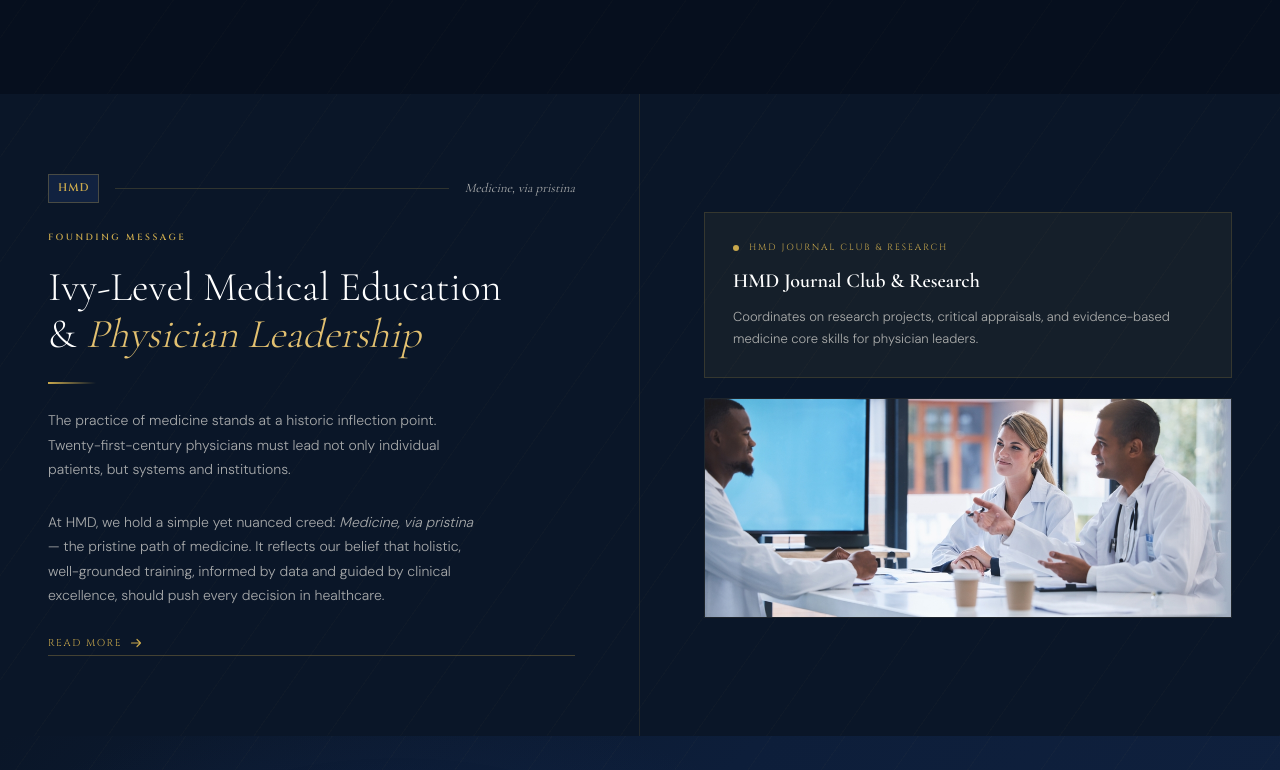
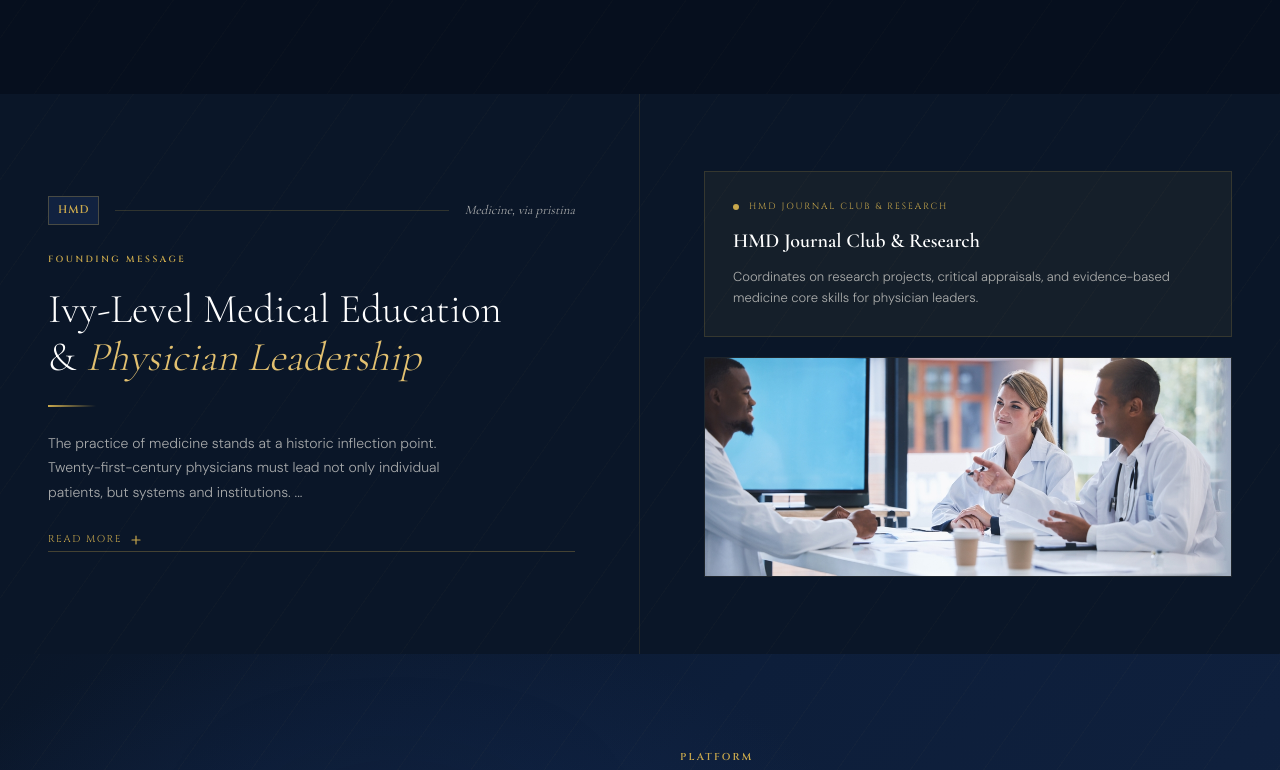
Before and after one commit to abhipatel8675/hmd-app, a Next.js app: page / in a window 1280 px wide. Shown: the part 3470-4240 px from the top of the page. Built offline with nearby package versions, Linux system fonts and the light colour scheme.

Commit message:
Make Read More expand/collapse in FoundingSection
Co-Authored-By: Claude Opus 4.6 (1M context) <noreply@anthropic.com>

```diff
--- a/components/FoundingSection/FoundingSection.module.css
+++ b/components/FoundingSection/FoundingSection.module.css
@@ -107,6 +107,35 @@
   margin-bottom: 28px;
 }
 
+/* ── Expandable section ── */
+.expandable {
+  max-height: 0;
+  overflow: hidden;
+  transition: max-height 0.4s ease, opacity 0.3s ease;
+  opacity: 0;
+}
+
+.expanded {
+  max-height: 600px;
+  opacity: 1;
+}
+
+.quote {
+  border-left: 3px solid rgba(201,168,76,0.3);
+  padding: 16px 0 16px 20px;
+  margin-bottom: 24px;
+  font-family: var(--font-cormorant), serif;
+  font-style: italic;
+  font-size: 18px;
+  line-height: 1.6;
+  color: var(--ivory);
+}
+
+.quote em {
+  color: var(--gold-light);
+  font-style: italic;
+}
+
 .readMore {
   display: inline-flex;
   align-items: center;
@@ -117,8 +146,11 @@
   text-transform: uppercase;
   color: var(--gold);
   text-decoration: none;
+  background: none;
+  border: none;
   border-bottom: 1px solid rgba(201,168,76,0.3);
-  padding-bottom: 4px;
+  padding: 0 0 4px 0;
+  cursor: pointer;
   transition: color 0.15s, border-color 0.15s;
 }
 .readMore:hover {
--- a/components/FoundingSection/index.tsx
+++ b/components/FoundingSection/index.tsx
@@ -1,7 +1,12 @@
+"use client";
+
+import { useState } from "react";
 import Image from "next/image";
 import styles from "./FoundingSection.module.css";
 
 export default function FoundingSection() {
+  const [expanded, setExpanded] = useState(false);
+
   return (
     <section className={styles.wrap}>
       <div className={styles.inner}>
@@ -26,19 +31,45 @@ export default function FoundingSection() {
           <p className={styles.body}>
             The practice of medicine stands at a historic inflection point. Twenty-first-century
             physicians must lead not only individual patients, but systems and institutions.
-          </p>
-          <p className={styles.body}>
-            At HMD, we hold a simple yet nuanced creed: <em>Medicine, via pristina</em> — the
-            pristine path of medicine. It reflects our belief that holistic, well-grounded training,
-            informed by data and guided by clinical excellence, should push every decision in healthcare.
+            {!expanded && " ..."}
           </p>
 
-          <a href="#" className={styles.readMore}>
-            Read More
-            <svg width="12" height="12" viewBox="0 0 12 12" fill="none">
-              <path d="M1.5 6H10.5M7 2.5L10.5 6L7 9.5" stroke="currentColor" strokeWidth="1.2" strokeLinecap="round" strokeLinejoin="round"/>
-            </svg>
-          </a>
+          {!expanded && (
+            <button
+              className={styles.readMore}
+              onClick={() => setExpanded(true)}
+            >
+              Read More
+              <svg width="12" height="12" viewBox="0 0 12 12" fill="none">
+                <path d="M6 2v8M2 6h8" stroke="currentColor" strokeWidth="1.2" strokeLinecap="round"/>
+              </svg>
+            </button>
+          )}
+
+          <div className={`${styles.expandable} ${expanded ? styles.expanded : ""}`}>
+            <blockquote className={styles.quote}>
+              At HMD, we hold a simple yet nuanced creed: <em>Medicina, via pristina</em> — the
+              pristine path of medicine.
+            </blockquote>
+
+            <p className={styles.body}>
+              It reflects our belief that holistic, well-grounded training,
+              informed by data and guided by clinical excellence, should guide every decision in healthcare.
+              The ultimate goal is to develop vertically integrated physician leaders
+              capable of shaping patient care across hospitals, health systems, and
+              institutions.
+            </p>
+
+            <button
+              className={styles.readMore}
+              onClick={() => setExpanded(false)}
+            >
+              Read Less
+              <svg width="12" height="12" viewBox="0 0 12 12" fill="none">
+                <path d="M2 6h8" stroke="currentColor" strokeWidth="1.2" strokeLinecap="round"/>
+              </svg>
+            </button>
+          </div>
         </div>
 
         {/* RIGHT */}
```
